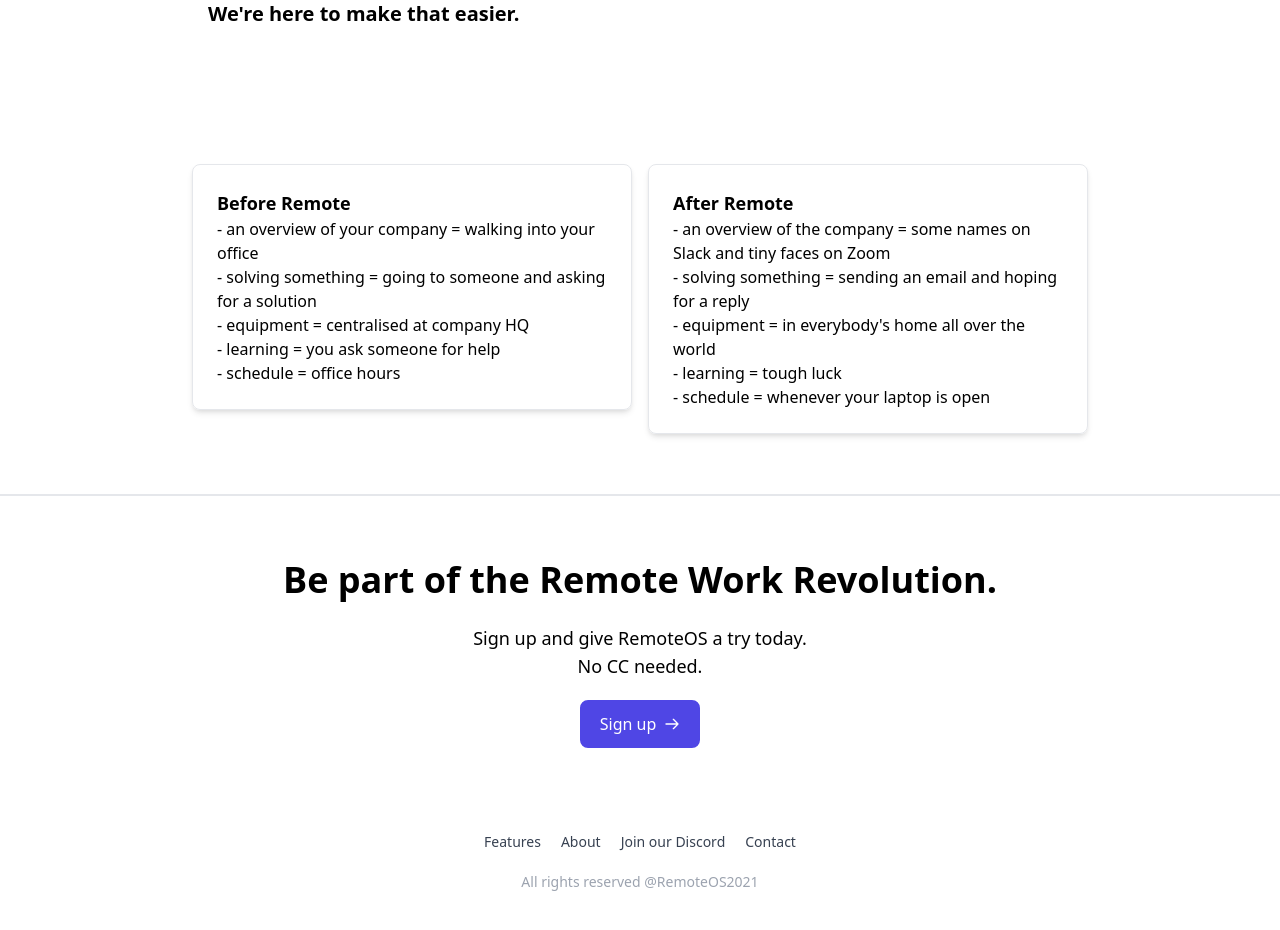
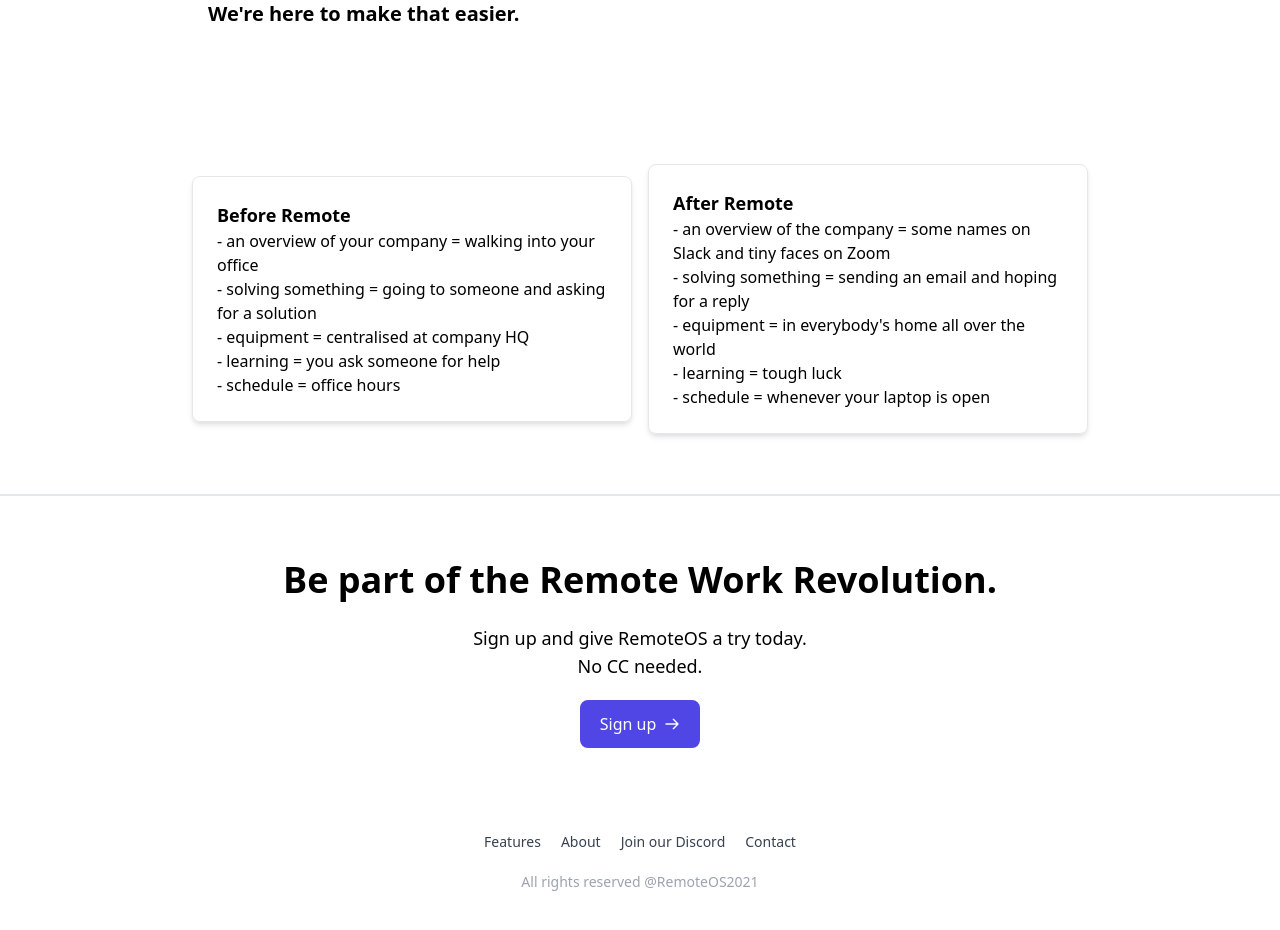
Before and after one commit to DoctorSte/remoteOS, a Next.js app: page /about in a window 1280 px wide. Shown: the part 680-1610 px from the top of the page. Built offline with nearby package versions, Linux system fonts and the light colour scheme.

Commit message:
Style changes

```diff
--- a/pages/components/Layout.js
+++ b/pages/components/Layout.js
@@ -19,7 +19,8 @@ export const Columns = ({
 };
 
 Columns.defaultProps = {
-  columns: "grid-cols-1",
+  columns: "2",
+  align: "center",
 };
 
 export const Box = ({ children, align, ...rest }) => {
--- a/pages/features.js
+++ b/pages/features.js
@@ -131,7 +131,7 @@ export default function featuresPage() {
         />
         <div className="absolute inset-0 flex justify-center items-center ">
           <div className="max-w-xl text-center backdrop-filter bg-gray-50 bg-opacity-80 border border-green-50 backdrop-brightness-200 backdrop-blur-md p-10 rounded-2xl m-6">
-            <h2 className=" text-3xl sm:text-4xl font-extrabold">
+            <h2 className=" text-4xl sm:text-4xl font-extrabold">
               Let's build
               <br />
               <span className="font-extrabold text-transparent bg-clip-text bg-gradient-to-r from-pink-500 via-red-500 to-yellow-500">
```
